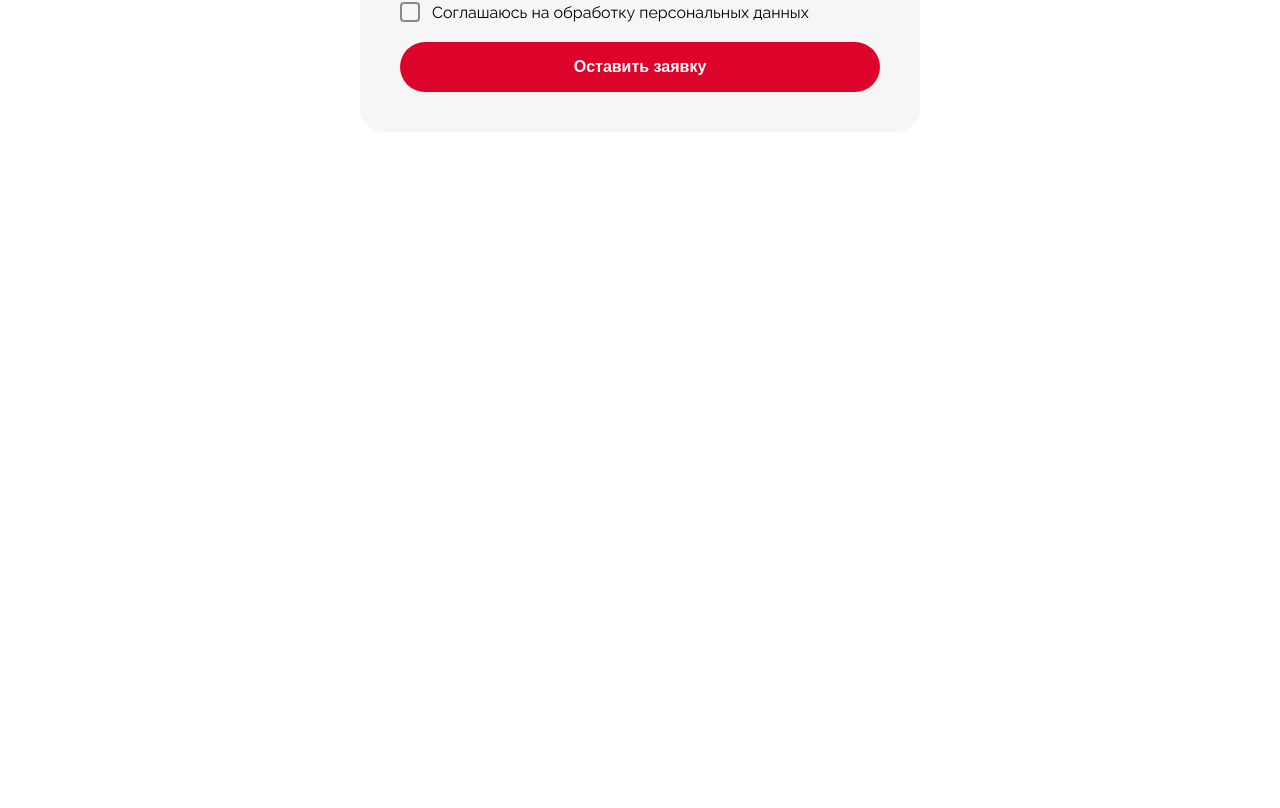
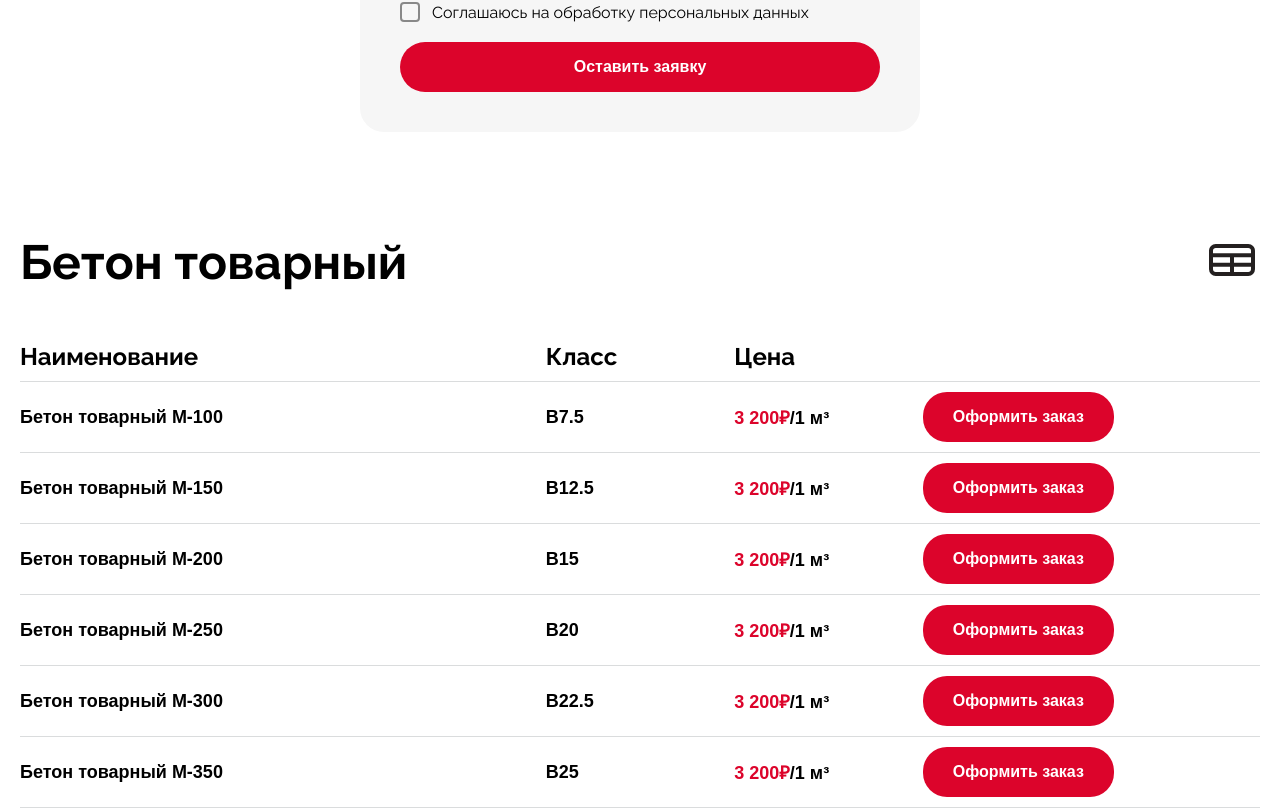
Before and after one commit to FARTIKw3/test1, a Next.js app: page / in a window 1280 px wide. Shown: the part 3563-4371 px from the top of the page. Before the commit the page ends 3695 px from the top, so only its background shows below. Built offline with nearby package versions, Linux system fonts and the light colour scheme.

Commit message:
finished:concrete

```diff
--- a/app/page.tsx
+++ b/app/page.tsx
@@ -2,6 +2,7 @@ import { Products } from "@/components/products";
 import { Header } from "@/components/header";
 import { Stamps } from "@/components/stamps";
 import { Form } from "@/components/form";
+import { Concrete } from "@/components/concrete";
 
 export default function Home() {
   return (
@@ -9,7 +10,8 @@ export default function Home() {
       <Header />
       <Products />
       <Stamps />
-      <Form />
+      <Form imageSrc="/barrels.jpg" imageAlt="barrels" />
+      <Concrete />
     </>
   );
 }
--- /dev/null
+++ b/components/concrete/data.ts
@@ -0,0 +1,37 @@
+interface ConcreteData {
+  name: string;
+  class: string;
+  price: string;
+}
+export const concreteData: ConcreteData[] = [
+  {
+    name: "Бетон товарный M-100",
+    class: "B7.5 ",
+    price: "3 200₽",
+  },
+  {
+    name: "Бетон товарный M-150",
+    class: "B12.5 ",
+    price: "3 200₽",
+  },
+  {
+    name: "Бетон товарный M-200",
+    class: "B15 ",
+    price: "3 200₽",
+  },
+  {
+    name: "Бетон товарный M-250",
+    class: "B20 ",
+    price: "3 200₽",
+  },
+  {
+    name: "Бетон товарный M-300",
+    class: "B22.5 ",
+    price: "3 200₽",
+  },
+  {
+    name: "Бетон товарный M-350",
+    class: "B25 ",
+    price: "3 200₽",
+  },
+];
--- /dev/null
+++ b/components/concrete/index.tsx
@@ -0,0 +1,53 @@
+import Image from "next/image";
+import st from "./style.module.css";
+import { concreteData } from "./data";
+
+export const Concrete = () => {
+  return (
+    <div className={st.container}>
+      <div className={st.container__title}>
+        <div>
+          <h1 className={st.title}>Бетон товарный</h1>
+        </div>
+        <div>
+          <Image src="/svg/table.svg" width={56} height={56} alt="table" />
+        </div>
+      </div>
+      <div className={st.container__content}>
+        <div className={st.container__table}>
+          <div>
+            <span className={st.table__span}>Наименование</span>
+          </div>
+          <div>
+            <span className={st.table__span}>Класс</span>
+          </div>
+          <div>
+            <span className={st.table__span}>Цена</span>
+          </div>
+          <div>
+            <span className={st.table__hidden}>Цена</span>
+          </div>
+        </div>
+        {concreteData.map((item, index) => (
+          <div key={index} className={st.container__concrete}>
+            <div>
+              <span className={st.concrete__span}>{item.name}</span>
+            </div>
+            <div>
+              <span className={st.concrete__span}>{item.class}</span>
+            </div>
+            <div>
+              <span className={st.concrete__span__red}>
+                {item.price}
+                <span className={st.spanRaz}>/1 м³ </span>
+              </span>
+            </div>
+            <div>
+              <button className={st.concrete__btn}>Оформить заказ</button>
+            </div>
+          </div>
+        ))}
+      </div>
+    </div>
+  );
+};
--- /dev/null
+++ b/components/concrete/style.module.css
@@ -0,0 +1,97 @@
+.container {
+  max-width: 1440px;
+  margin: 0 auto;
+  padding-inline: 20px;
+}
+.container__title {
+  display: flex;
+  justify-content: space-between;
+  align-items: center;
+  margin-top: 100px;
+  margin-bottom: 40px;
+}
+.title {
+  font-size: 48px;
+  font-weight: bold;
+}
+
+.table__span {
+  font-size: 24px;
+  font-weight: bold;
+}
+.table__hidden {
+  display: none;
+}
+.container__content {
+  display: flex;
+  flex-direction: column;
+}
+.container__concrete,
+.container__table {
+  display: grid;
+  grid-template-columns: 3fr 1fr 1fr 2fr;
+  align-items: center;
+  border-bottom: 1px solid #dadcdd;
+  padding: 10px 0;
+  gap: 20px;
+}
+.concrete__span {
+  font-size: 18px;
+  font-weight: bold;
+  font-family: sans-serif;
+}
+.concrete__span__red {
+  color: #dc042b;
+  font-size: 18px;
+  font-weight: bold;
+  font-family: sans-serif;
+}
+.spanRaz {
+  color: #000;
+}
+.concrete__btn {
+  padding: 16px 96px;
+  border: none;
+  background-color: #dc042b;
+  color: white;
+  font-size: 20px;
+  font-weight: bold;
+  border-radius: 24px;
+  cursor: pointer;
+}
+@media (max-width: 1350px) {
+  .concrete__btn {
+    font-size: 16px;
+    padding: 16px 30px;
+  }
+}
+@media (max-width: 768px) {
+  .container__concrete,
+  .container__table {
+    grid-template-columns: 1fr;
+    grid-template-rows: auto;
+    gap: 10px 0;
+    margin-top: 20px;
+  }
+
+  .container__concrete > div,
+  .container__table > div {
+    grid-column: 1 / 2 !important;
+    grid-row: auto !important;
+  }
+
+  .concrete__btn {
+    width: 100%;
+    padding: 12px 0;
+    font-size: 16px;
+    border-radius: 12px;
+  }
+}
+@media (max-width: 528px) {
+  .title {
+    font-size: 28px;
+  }
+  .table__span {
+    font-size: 18px;
+  }
+}
--- a/components/form/index.tsx
+++ b/components/form/index.tsx
@@ -4,8 +4,11 @@ import PhoneInput from "react-phone-input-2";
 import "react-phone-input-2/lib/style.css";
 import st from "./style.module.css";
 import Image from "next/image";
-
-export const Form = () => {
+interface FormProps {
+  imageSrc: string;
+  imageAlt?: string;
+}
+export const Form = ({ imageSrc, imageAlt = "image" }: FormProps) => {
   const [phone, setPhone] = useState("");
 
   return (
@@ -48,7 +51,7 @@ export const Form = () => {
         </form>
       </div>
       <div className={st.imageWrapper}>
-        <Image src="/barrels.jpg" alt="barrels" fill className={st.image} />
+        <Image src={imageSrc} alt={imageAlt} fill className={st.image} />
       </div>
     </div>
   );
--- a/components/stamps/style.module.css
+++ b/components/stamps/style.module.css
@@ -71,4 +71,7 @@
   .title {
     text-align: start;
   }
+  .container {
+    margin-top: 80px;
+  }
 }
```
Also changed, not shown: public/svg/table.svg (added).
